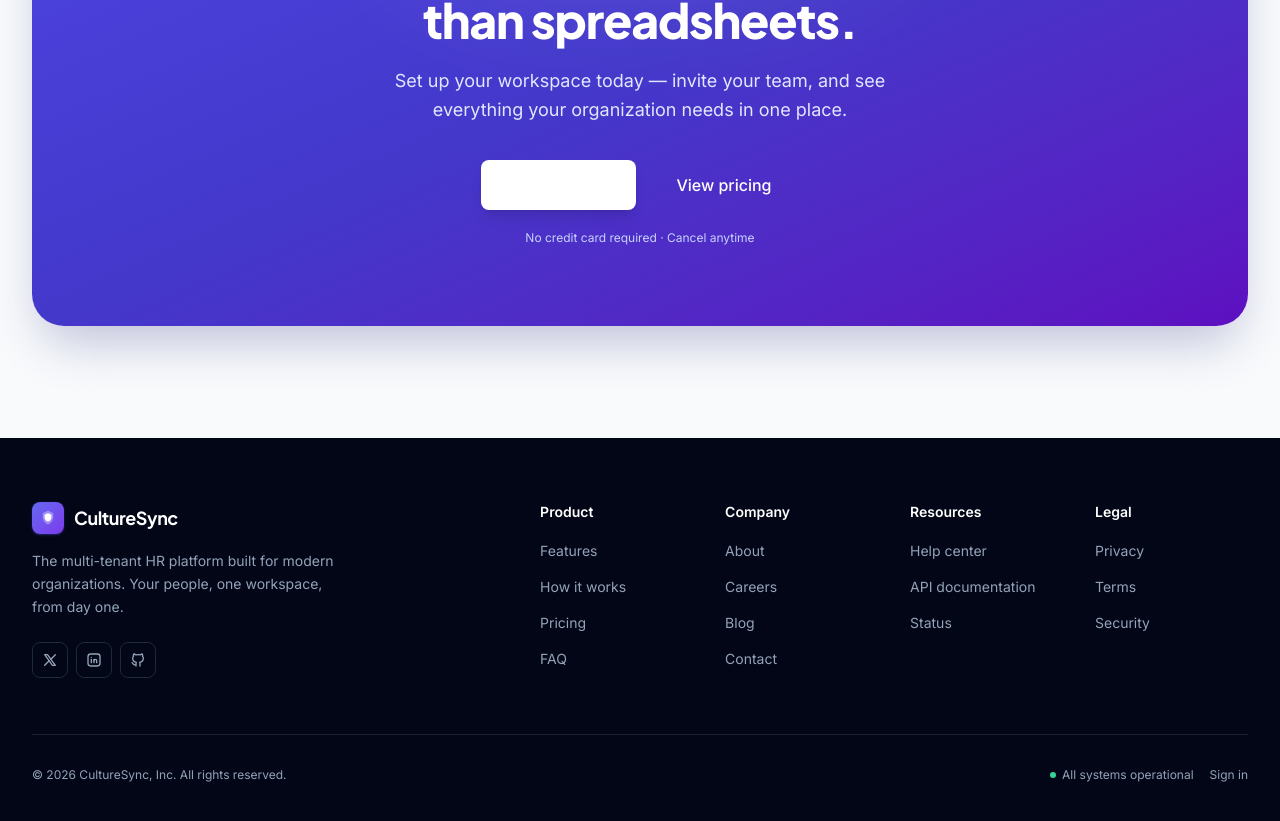
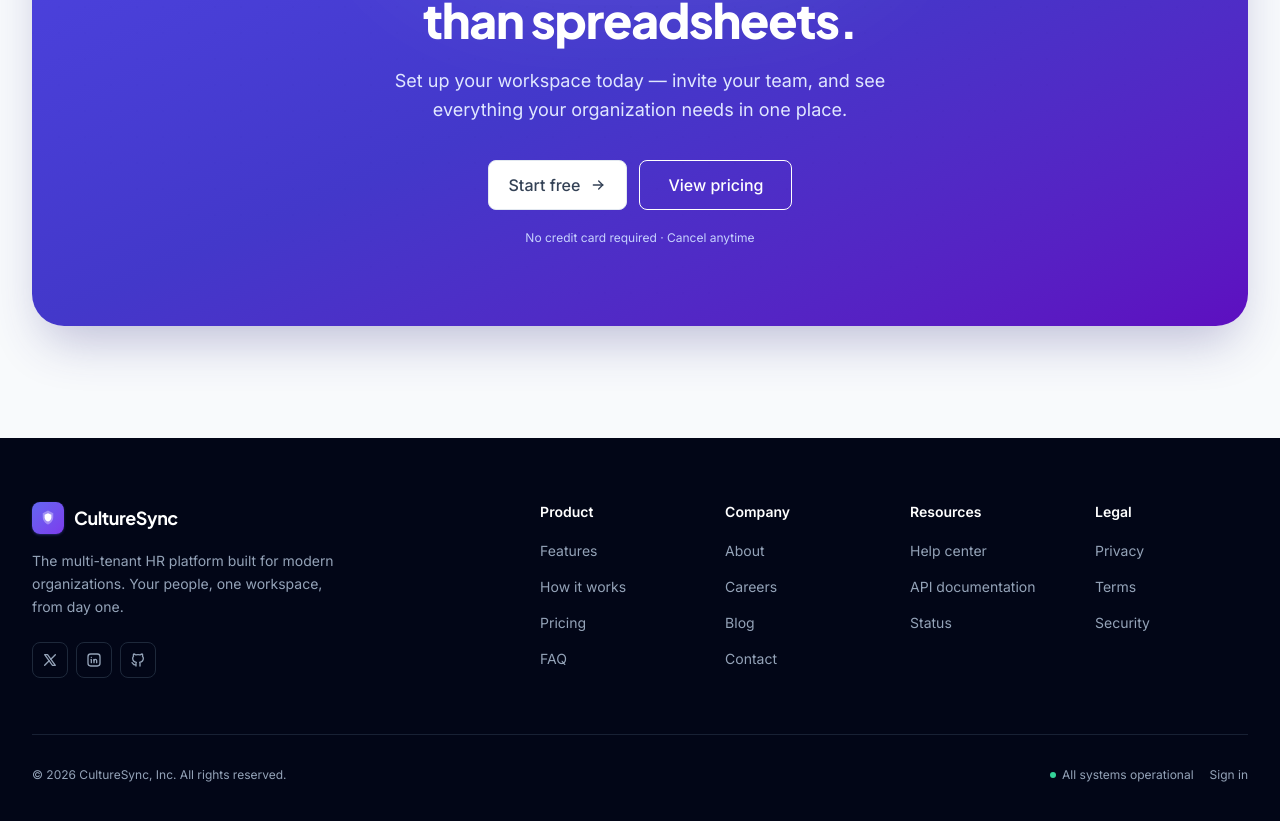
Before and after one commit to The-Builder-s-Circle/culturesync-frontend, a React (Vite) app: page / in a window 1280 px wide. Shown: the part 7080-7901 px from the top of the page. Built offline with nearby package versions, Linux system fonts and the light colour scheme.

Commit message:
Fixed FinalCTA start free button

```diff
--- a/src/components/landing/FinalCTA.tsx
+++ b/src/components/landing/FinalCTA.tsx
@@ -39,20 +39,21 @@ export default function FinalCTA() {
               your organization needs in one place.
             </p>
             <div className="mt-9 flex flex-wrap items-center justify-center gap-3">
-              <Link to="/login">
               <Button
                 size="lg"
-                  className="border border-white/10 bg-white px-7 text-indigo-700 shadow-lg hover:bg-indigo-50"
+                // className="border  border-white/10 bg-white px-7 text-indigo-700 shadow-lg hover:bg-indigo-50"
+                variant="secondary"
+                className="hover:scale-105"
               >
                 Start free
                 <IconArrowRight className="size-4" aria-hidden="true" />
               </Button>
-              </Link>
+
               <a href="#pricing">
                 <Button
                   variant="ghost"
                   size="lg"
-                  className="px-7 text-white hover:bg-white/10 hover:text-white"
+                  className="px-7 border text-white hover:bg-white/12 hover:text-white"
                 >
                   View pricing
                 </Button>
@@ -65,5 +66,5 @@ export default function FinalCTA() {
         </motion.div>
       </Container>
     </section>
-  )
+  );
 }
```
Lines whose indentation alone changed are shown as unchanged.
